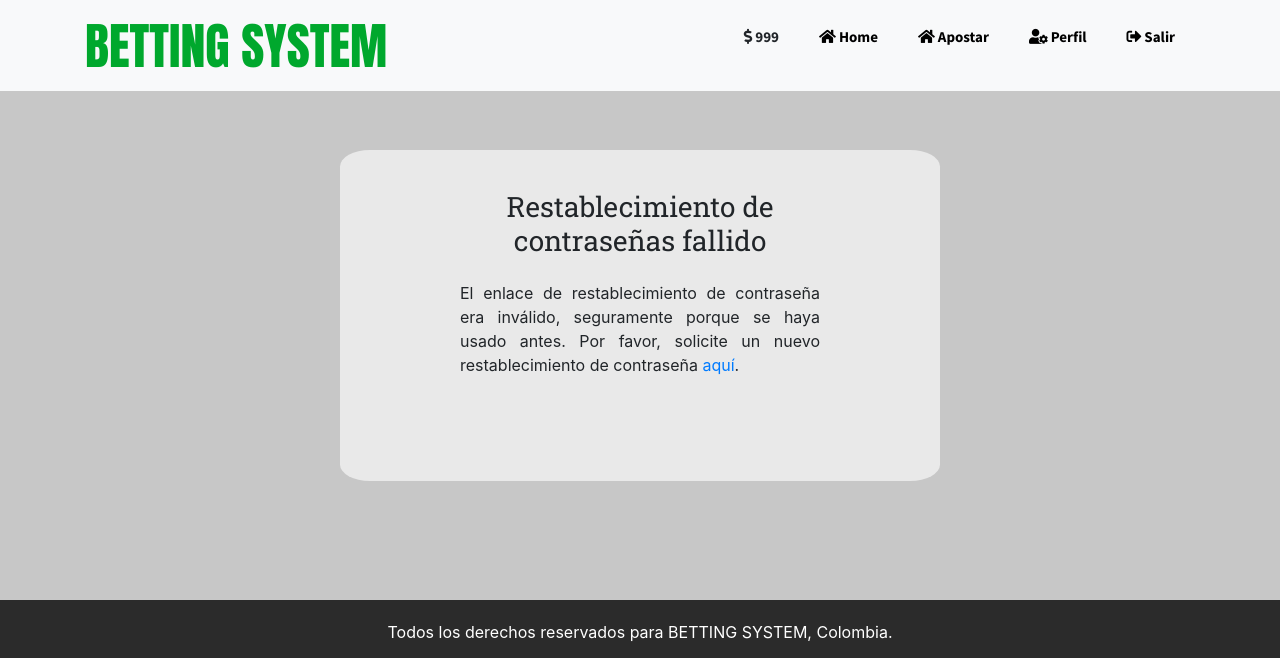
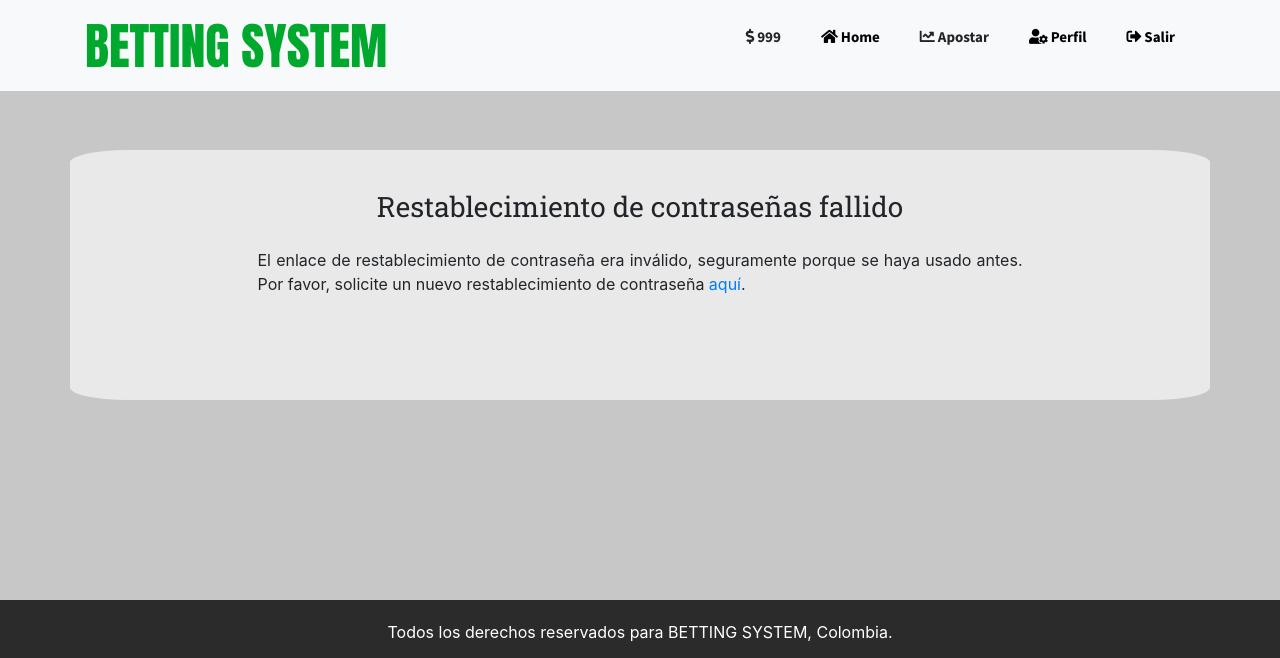
Before and after one commit to manuelmarinduque/API_football, a Django app: a page that uses templates/base.html in a window 1280 px wide. Shown: the top 658 px of the page. Run offline with Django 3.2, Linux system fonts and the light colour scheme; the visitor is signed in with stand-in values (Sample User, id 1); parts of the project's set-up code (start-up, migrations or seed data) failed here and were passed over; some libraries are stand-ins or nearby versions; grey boxes are pictures that could not be loaded.

Commit message:
Insersion de imagenes con el uso de la libreria(Pillow) closes #35

```diff
--- a/API_football/settings.py
+++ b/API_football/settings.py
@@ -120,6 +120,9 @@ USE_TZ = True
 
 STATIC_URL = '/static/'
 
+MEDIA_ROOT= 'media'
+MEDIA_URL = '/media/'
+
 STATICFILES_DIRS = (os.path.join(BASE_DIR, 'static'),)
 
 # Auth redirect
--- a/API_football/urls.py
+++ b/API_football/urls.py
@@ -16,6 +16,8 @@ Including another URLconf
 from django.contrib import admin
 from django.urls import path, include
 from API_football.views import HomePageView
+from django.conf import settings
+from django.conf.urls.static import static
 
 urlpatterns = [
     path('admin/', admin.site.urls),
@@ -24,4 +26,5 @@ urlpatterns = [
     path('accounts/', include('django.contrib.auth.urls')),
     path('accounts/', include('apps.usuario.urls')),
     path('partidos/', include('apps.partido.urls')),
-]
+
+] + static(settings.MEDIA_URL, document_root = settings.MEDIA_ROOT)
--- a/static/css/base.css
+++ b/static/css/base.css
@@ -88,6 +88,21 @@ footer
 {
     width: 100%;
     display: inline-block;
+    text-align: center;
+}
+
+.listado-ligas ul, ol
+{
+    list-style: none;
+}
+
+.imagenesPie
+{
+    margin: 0 50px;
+}
+
+.pasarse
+{
     text-align: center;
 }
 
--- /dev/null
+++ b/static/css/partidos.css
@@ -0,0 +1,29 @@
+.informacionPartidos
+{
+    display: none;
+}
+
+.lateral
+{
+    float: left;
+    border-left: 10px;
+    height: auto;
+    width: 100%;
+}
+
+.partido
+{
+    width: 100%;
+    height: 150px;
+    background-color: black;
+    background-image: url("../../media/fondoApuesta.jpg");
+    border: 1px solid #000000;
+    margin-bottom: 50px;
+    border-radius: 50px 20px
+}
+
+.partido:hover
+{
+
+    cursor: pointer;
+}
--- a/static/css/recuperacion.css
+++ b/static/css/recuperacion.css
@@ -2,8 +2,3 @@
 {
     text-align: justify;
 }
-
-.formulario-recuperacion
-{
-    width: 600px !important;
-}
--- a/templates/base.html
+++ b/templates/base.html
@@ -17,6 +17,9 @@
     <link rel="stylesheet" type="text/css" media="screen" href="{% static 'css/base.css' %}"/>
     <link rel="stylesheet" type="text/css" media="screen" href="{% static 'css/registro.css' %}"/>
     <link rel="stylesheet" type="text/css" media="screen" href="{% static 'css/recuperacion.css' %}"/>
+    <link rel="stylesheet" type="text/css" media="screen" href="{% static 'css/partidos.css' %}"/>
+    {% block styles %}
+    {% endblock %}
 
     <!-- Latest compiled and minified CSS Libreria Boostrap -->
     <link rel="stylesheet" href="https://stackpath.bootstrapcdn.com/bootstrap/4.3.1/css/bootstrap.min.css"
@@ -75,9 +78,23 @@
                             </a>
                         </li>
                         <li class="active nav-item">
-                            <a href="{% url 'Home' %}">
-                                <i class='fa fa-home'></i>
+                            <a class="listado-ligas">
+                                <i class='fas fa-chart-line'></i>
                                 Apostar
+                                <!--<ul>
+                                    <li>
+                                        <a href="">Liga Española</a>
+                                    </li>
+                                    <li>
+                                        <a href="">Liga Inglesa</a>
+                                    </li>
+                                    <li>
+                                        <a href="">Liga Italiana</a>
+                                    </li>
+                                    <li>
+                                        <a href="">Liga Alemana</a>
+                                    </li>
+                                </ul>-->
                             </a>
                         </li>
                         <li class="nav-item">
@@ -121,15 +138,21 @@
             integrity="sha384-JjSmVgyd0p3pXB1rRibZUAYoIIy6OrQ6VrjIEaFf/nJGzIxFDsf4x0xIM+B07jRM"
             crossorigin="anonymous"></script>
     <script src="https://prinzhorn.github.io/skrollr/dist/skrollr.min.js"></script>
+    {% block scripts %}
+
+
+    {% endblock %}
 
     <!-- Inicio del pie de pagina-->
     <div class="container">
         <div class="derechos">
             <p>Todos los derechos reservados para BETTING SYSTEM, Colombia.</p>
         </div>
-        <img class="col-lg-4" src="../media/colJuegos.png" alt="Juege legal">
-        <img class="col-lg-4" src="../media/mayores18+.png" alt="Solo para mayores de edad">
-        <img class="col-lg-4" src="../media/colJuegos2.png" alt="Autoriza Coljuegos">
+        <div class="pasarse">
+            <img class="col-lg-1 imagenesPie" src="../media/colJuegos.png" alt="Juege legal">
+            <img class="col-lg-1 imagenesPie" src="../media/mayores18+.png" alt="Solo para mayores de edad">
+            <img class="col-lg-1 imagenesPie" src="../media/colJuegos2.png" alt="Autoriza Coljuegos">
+        </div>
     </div>
 </footer>
 </html>
--- a/templates/usuario/registrar.html
+++ b/templates/usuario/registrar.html
@@ -24,7 +24,6 @@
 
             {{ form.telefono   }}
 
-            {{ form.fecha_nacimiento.errors}}
             <label class="textoFormulario inputE col-lg-7 col-md-7 col-sm-12">
                 Fecha de nacimiento:
                 <br>
@@ -35,6 +34,7 @@
                 <br>
                 {{ form.sexo       }}
             </label>
+            {{ form.fecha_nacimiento.errors}}
 
             {{ form.pais}}
 
```
Also changed, not shown: static/js/apuestas.js (added, +37 -0 lines), templates/partido/partido.html (+12 -5 lines), media/colJuegos.png (added), media/colJuegos2.png (added), media/fondo.jpg (added), media/fondo.png (added), media/fondoApuesta.jpg (added), media/mayores18+.png (added), 1 other file.
